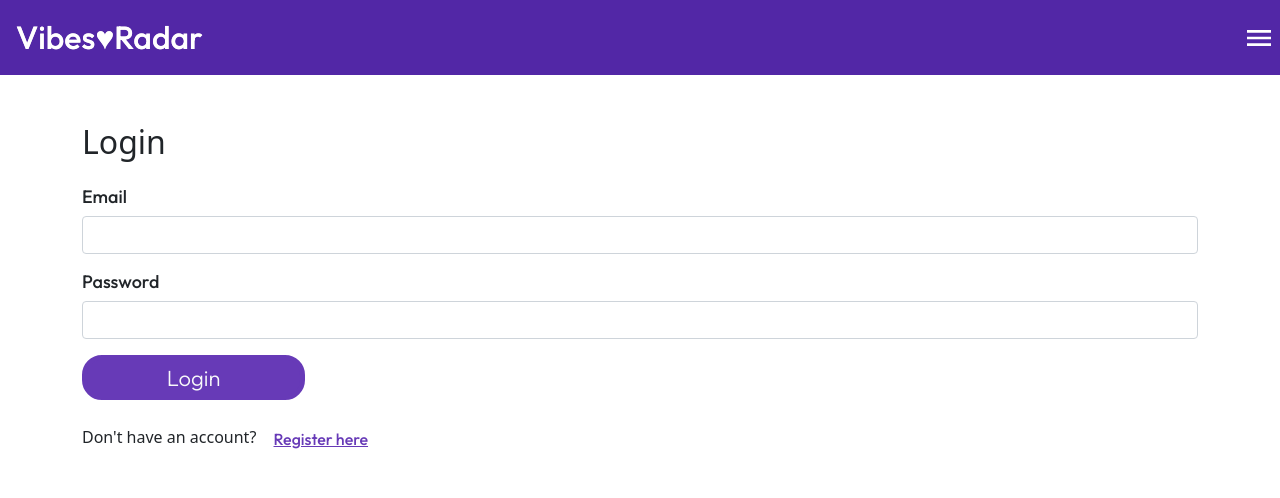
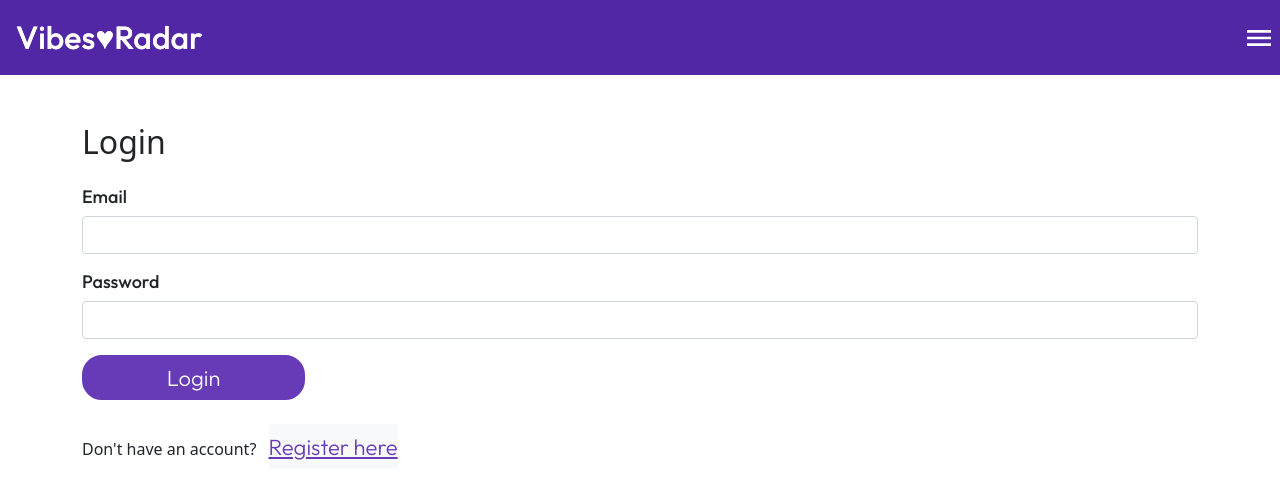
Before and after one commit to ozokolosandra/Sandra-Ogbuokiri-Capstone, a React (Vite) app in the folder client/: page /login in a window 1280 px wide. Shown: the top 498 px of the page. Built offline with nearby package versions, Linux system fonts and the light colour scheme.

Commit message:
Refactored Login page

```diff
--- a/client/src/components/Login/Login.jsx
+++ b/client/src/components/Login/Login.jsx
@@ -101,7 +101,7 @@ function Login({ setIsAuthenticated }) {
         <p>
           Don't have an account?{" "}
           <button
-            className="btn login-link"
+            className=" login-link"
             onClick={() => navigate("/register")}
           >
             Register here
--- a/client/src/components/Login/Login.scss
+++ b/client/src/components/Login/Login.scss
@@ -1,4 +1,5 @@
 @use "../../styles/partials/variables" as *;
+@use "../../styles/partials/mixins" as *;
 
 
 .login {
@@ -49,6 +50,7 @@
         background-color: $button-color1;
         color: $white;
         width: 20%;
+        box-shadow: unset;
 
         &:hover {
             opacity: 0.5;
@@ -57,10 +59,17 @@
 
     &-link {
         text-decoration: underline;
-        color: $button-color1;
+        color: $button-color1 !important;
+        border: none !important;
+        background-color: $white;
+        padding: 0 !important;
+        margin: 0.5rem;
+
+        @include body-medium;
 
         &:hover {
             opacity: 0.5;
+
         }
     }
 
```
